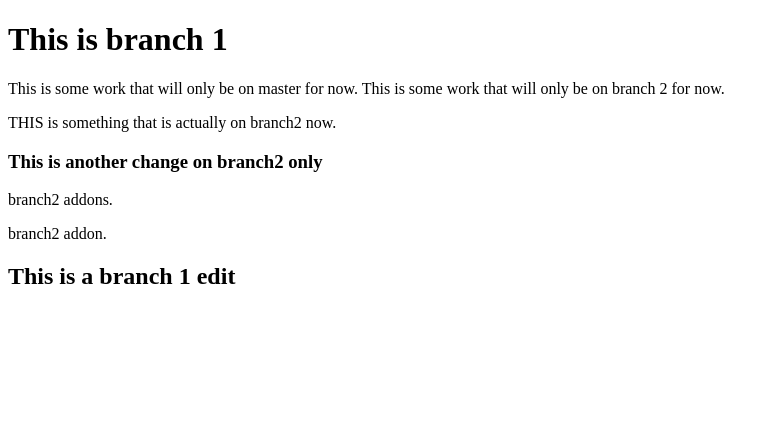
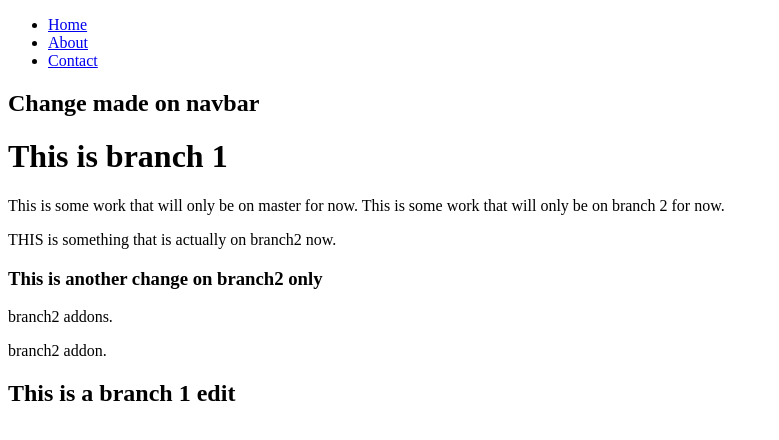
Before and after one commit to nkhil/git-branching, a plain HTML site: page index.html in a window 1280 px wide. Shown: the whole page, without its empty margins (0-779 px from the left). Drawn offline with Linux system fonts and the light colour scheme.

Commit message:
second set of changes to navbar

```diff
--- a/index.html
+++ b/index.html
@@ -7,6 +7,15 @@
     <title>Branch 1</title>
 </head>
 <body>
+    <nav>
+        <ul>
+            <li><a href="#">Home</a></li>
+            <li><a href="#">About</a></li>
+            <li><a href="#">Contact</a></li>
+        </ul>
+    </nav>
+
+    <h2>Change made on navbar</h2>
     <h1>This is branch 1</h1>
     <p>
         This is some work that will only be on master for now.
```
